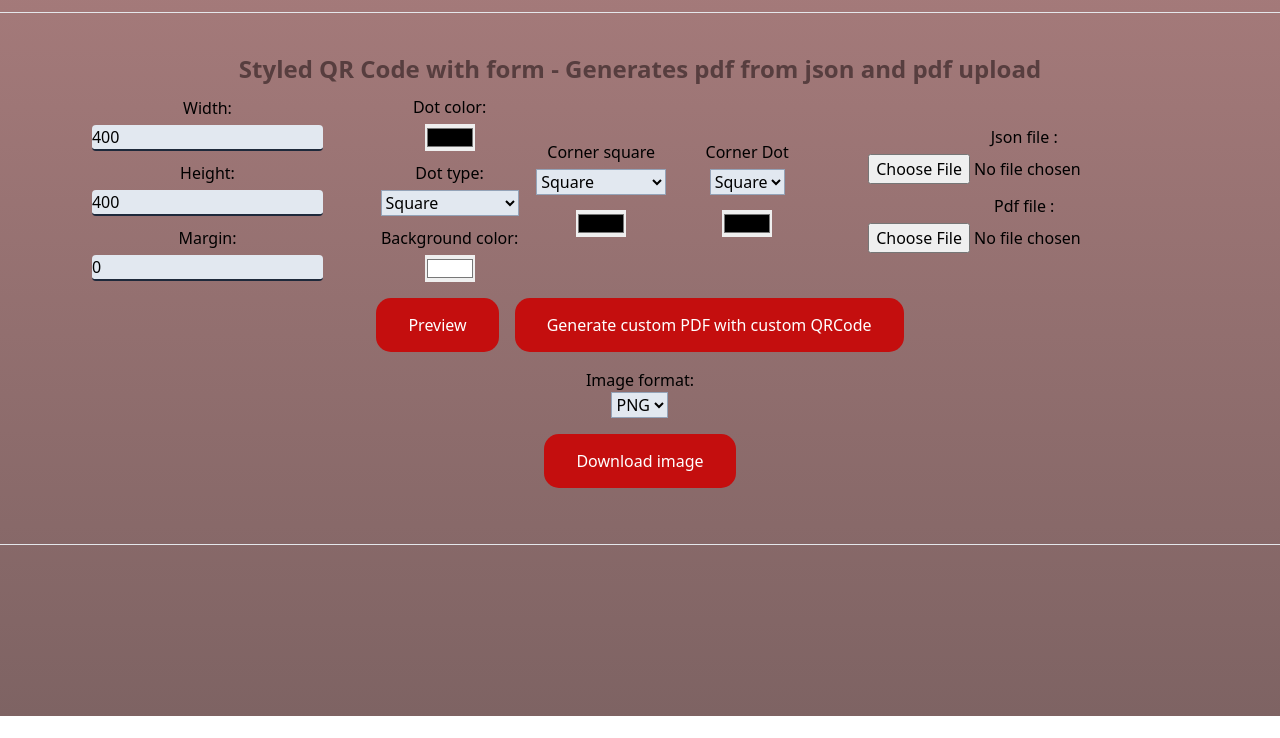
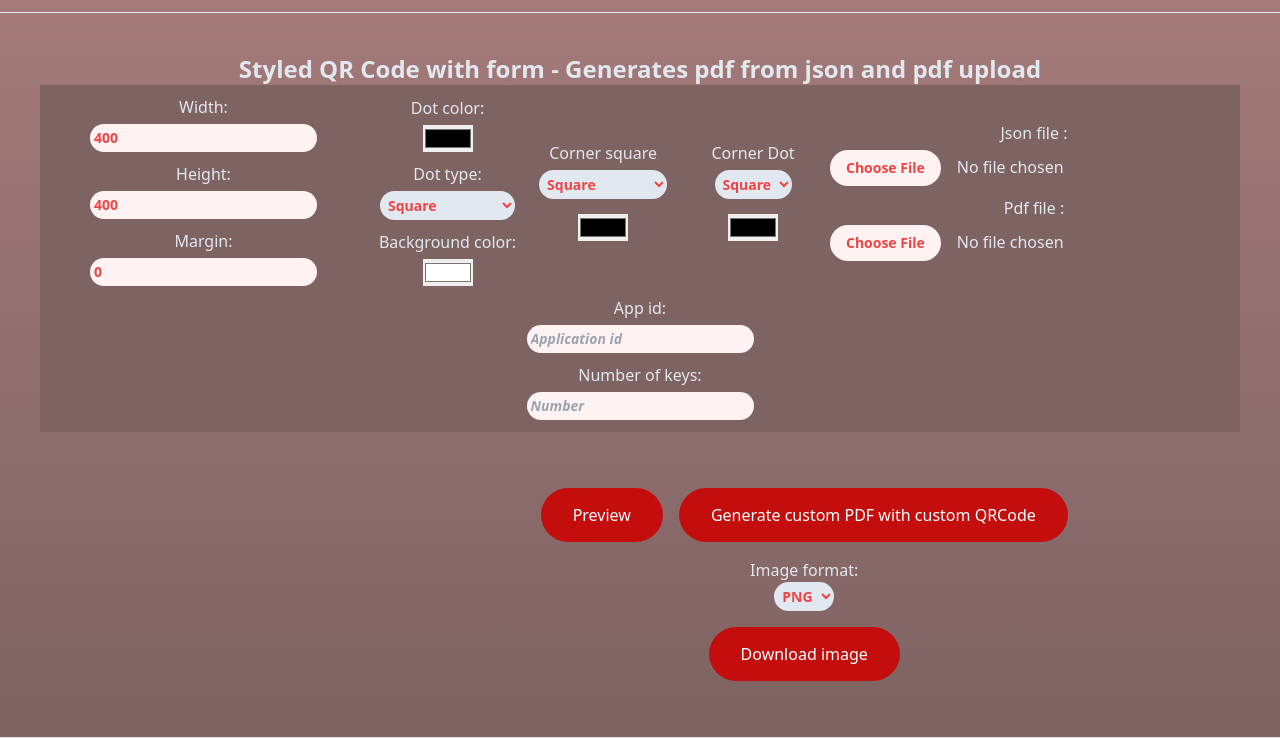
Before and after one commit to AlbaneseRemy/orpheo_nodejs, a website: page qrcode-generation/public/index.html in a window 1280 px wide. Shown: the part 84-822 px from the top of the page. Before the commit the page ends 800 px from the top, so only its background shows below. Drawn offline with Linux system fonts and the light colour scheme; no server answers.

```diff
--- a/qrcode-generation/public/index.html
+++ b/qrcode-generation/public/index.html
@@ -7,33 +7,37 @@
     <link rel="stylesheet" href="./style/output.css">
 </head>
 
-<body class="bg-gradient-to-b from-custom-top-gradient to-custom-bottom-gradient min-h-screen w-full">
+<body class="bg-gradient-to-b from-custom-top-gradient to-custom-bottom-gradient min-h-screen w-full text-slate-200">
     <header>
-        <h1 class="text-3xl font-bold underline">API QRCode / PDF</h1>
+        <h1 class="text-3xl font-bold underline text-slate-200">API QRCode / PDF</h1>
     </header>
 
     <hr>
 
     <section class="p-10">
 
-        <h2 class="text-2xl font-bold">Styled QR Code with form - Generates pdf from json and pdf upload</h2>
+        <h2 class="text-2xl font-bold text-slate-200">Styled QR Code with form - Generates pdf from json and pdf upload
+        </h2>
 
-        <div class="flexLine wrap">
-            <form id="customQrCodeFormPdf">
+        <div class="flexLine wrap ">
+            <form id="customQrCodeFormPdf" class="pb-3 bg-custom-bottom-gradient">
 
                 <div class="flexLine wrap">
                     <div class="flexColumn smallMargin">
                         <label for="customQrCodeWidthPdf">Width: </label>
-                            <input type="number" id="customQrCodeWidthPdf" class="bg-slate-200 border-b-2 border-slate-800 rounded  " name="customQrCodeWidthPdf" placeholder="Width"
-                                value="400">
+                        <input type="number" id="customQrCodeWidthPdf"
+                            class="border border-slate-400 rounded-full border-0 font-semibold bg-red-50 text-red-500 text-sm p-1"
+                            name="customQrCodeWidthPdf" placeholder="Width" value="400">
 
                         <label for="customQrCodeHeightPdf">Height: </label>
-                            <input type="number" id="customQrCodeHeightPdf" class="bg-slate-200 border-b-2 border-slate-800 rounded" name="customQrCodeHeightPdf" placeholder="Height"
-                                value="400">
+                        <input type="number" id="customQrCodeHeightPdf"
+                            class="border border-slate-400 rounded-full border-0 font-semibold bg-red-50 text-red-500 text-sm p-1"
+                            name="customQrCodeHeightPdf" placeholder="Height" value="400">
 
                         <label for="customQrCodeMarginPdf">Margin: </label>
-                            <input type="number" id="customQrCodeMarginPdf" class="bg-slate-200 border-b-2 border-slate-800 rounded" name="customQrCodeMarginPdf" placeholder="Margin"
-                                required="true" value="0">
+                        <input type="number" id="customQrCodeMarginPdf"
+                            class="border border-slate-400 rounded-full border-0 font-semibold bg-red-50 text-red-500 text-sm p-1"
+                            name="customQrCodeMarginPdf" placeholder="Margin" required="true" value="0">
                     </div>
 
                     <div class="flexColumn smallMargin">
@@ -41,7 +45,9 @@
                         <input type="color" id="customQrCodeDotColorPdf" name="customQrCodeDotColorPdf" value="#000000">
 
                         <label for="customQrCodeDotTypePdf"> Dot type: </label>
-                            <select id="customQrCodeDotTypePdf"  class="bg-slate-200 border border-slate-400" name="customQrCodeDotTypePdf">
+                        <select id="customQrCodeDotTypePdf"
+                            class="bg-slate-200 border border-slate-400 rounded-full border-0 font-semibold bg-red-50 text-red-500 text-sm p-1"
+                            name="customQrCodeDotTypePdf">
                             <option value="square">Square</option>
                             <option value="dots">Dots</option>
                             <option value="rounded">Rounded</option>
@@ -58,7 +64,9 @@
                     <div class="flexColumn smallMargin">
 
                         <label for="customQrCodeCornersSquareStylePdf">Corner square</label>
-                            <select name="customQrCodeCornersSquareStylePdf" class="bg-slate-200 border border-slate-400" id="customQrCodeCornersSquareStylePdf">
+                        <select name="customQrCodeCornersSquareStylePdf"
+                            class="bg-slate-200 border border-slate-400 rounded-full border-0 font-semibold bg-red-50 text-red-500 text-sm p-1"
+                            id="customQrCodeCornersSquareStylePdf">
                             <option value="square">Square</option>
                             <option value="none">None</option>
                             <option value="extra-rounded">Extra rounded</option>
@@ -73,7 +81,9 @@
 
                     <div class="flexColumn smallMargin">
                         <label for="customQrCodeCornersDotStylePdf">Corner Dot</label>
-                            <select name="customQrCodeCornersDotStylePdf" class="bg-slate-200 border border-slate-400" id="customQrCodeCornersDotStylePdf">
+                        <select name="customQrCodeCornersDotStylePdf"
+                            class="bg-slate-200 border border-slate-400 rounded-full border-0 font-semibold bg-red-50 text-red-500 text-sm p-1"
+                            id="customQrCodeCornersDotStylePdf">
                             <option value="square">Square</option>
                             <option value="dot">Dot</option>
                             <option value="none">None</option>
@@ -86,10 +96,32 @@
 
                     <div class="flexColumn smallMargin">
                         <label for="customQrCodeJson">Json file : </label>
-                            <input type="file" id="customQrCodeJson" name="customQrCodeJson" accept=".json" required>
+                        <input type="file" id="customQrCodeJson" name="customQrCodeJson" class="block w-full
+                            file:mr-4 file:py-2 file:px-4
+                            file:rounded-full file:border-0
+                            file:text-sm file:font-semibold
+                            file:bg-red-50 file:text-red-500
+                            hover:file:bg-red-100" accept=".json" required>
 
                         <label for="customQrCodePdf">Pdf file : </label>
-                            <input type="file" id="customQrCodePdf" name="customQrCodePdf" accept=".pdf" required>
+                        <input type="file" id="customQrCodePdf" name="customQrCodePdf" class="block w-full
+                            file:mr-4 file:py-2 file:px-4
+                            file:rounded-full file:border-0
+                            file:text-sm file:font-semibold
+                            file:bg-red-50 file:text-red-500
+                            hover:file:bg-red-100" accept=".pdf" required>
+                    </div>
+
+                    <div class="flexColumn smallMargin">
+                        <label for="customQrCodeApplicationId">App id: </label>
+                        <input type="number" id="customQrCodeApplicationId"
+                            class="border border-slate-400 rounded-full border-0 font-semibold bg-red-50 text-red-500 text-sm p-1 placeholder:italic"
+                            name="customQrCodeApplicationId" placeholder="Application id">
+
+                        <label for="customQrCodeNumberOfKeys">Number of keys: </label>
+                        <input type="number" id="customQrCodeNumberOfKeys"
+                            class="border border-slate-400 rounded-full border-0 font-semibold bg-red-50 text-red-500 text-sm p-1 placeholder:italic"
+                            name="customQrCodeNumberOfKeys" placeholder="Number">
                     </div>
 
                 </div>
@@ -105,20 +137,22 @@
                 </div>
             </div>
             <div class="flexColumn">
-                <div class="centeredDiv" id="customQrCodePlaceholder"></div>
+                <div class="centeredDiv m-5" id="customQrCodePlaceholder"></div>
                 <div class="centeredDiv">
-                    <button id="previewButton" type="button">Preview</button>
-                    <button id="submitButton" type="submit">Generate custom PDF with custom QRCode</button>
+                    <button id="previewButton" class="rounded-full" type="button">Preview</button>
+                    <button id="submitButton" class="rounded-full" type="submit">Generate custom PDF with custom
+                        QRCode</button>
                 </div>
                 <div class="centeredDiv">
                     <div class="flexColumn">
                         <label for="downloadButtonFormat">Image format:</label>
-                        <select id="downloadButtonFormat" name="downloadButtonFormat" class="bg-slate-200 border border-slate-400">
+                        <select id="downloadButtonFormat" name="downloadButtonFormat"
+                            class="bg-slate-200 border border-slate-400 bg-slate-200 border border-slate-400 rounded-full border-0 font-semibold bg-red-50 text-red-500 text-sm p-1">
                             <option value="png">PNG</option>
                             <option value="jpeg">JPEG</option>
                             <option value="svg">SVG</option>
                         </select>
-                        <button id="downloadButton" type="button">Download image</button>
+                        <button id="downloadButton" class="rounded-full" type="button">Download image</button>
                     </div>
                 </div>
             </div>
```
Also changed, not shown: qrcode-generation/public/json/keys.json (+16 -4 lines), qrcode-generation/public/images/qr-code.svg, qrcode-generation/public/style/output.css, 1 other file. Lines whose indentation alone changed are shown as unchanged.
